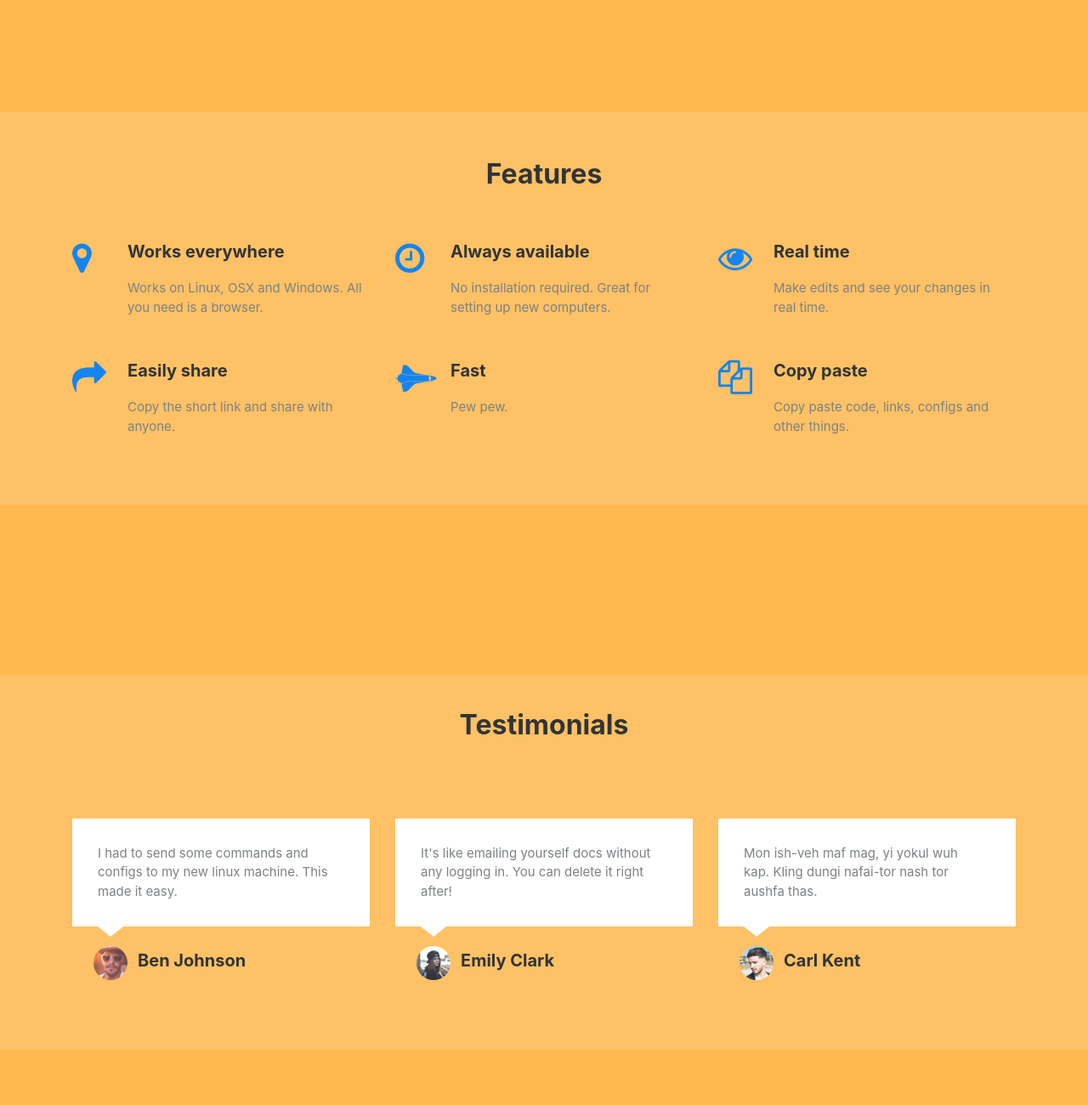
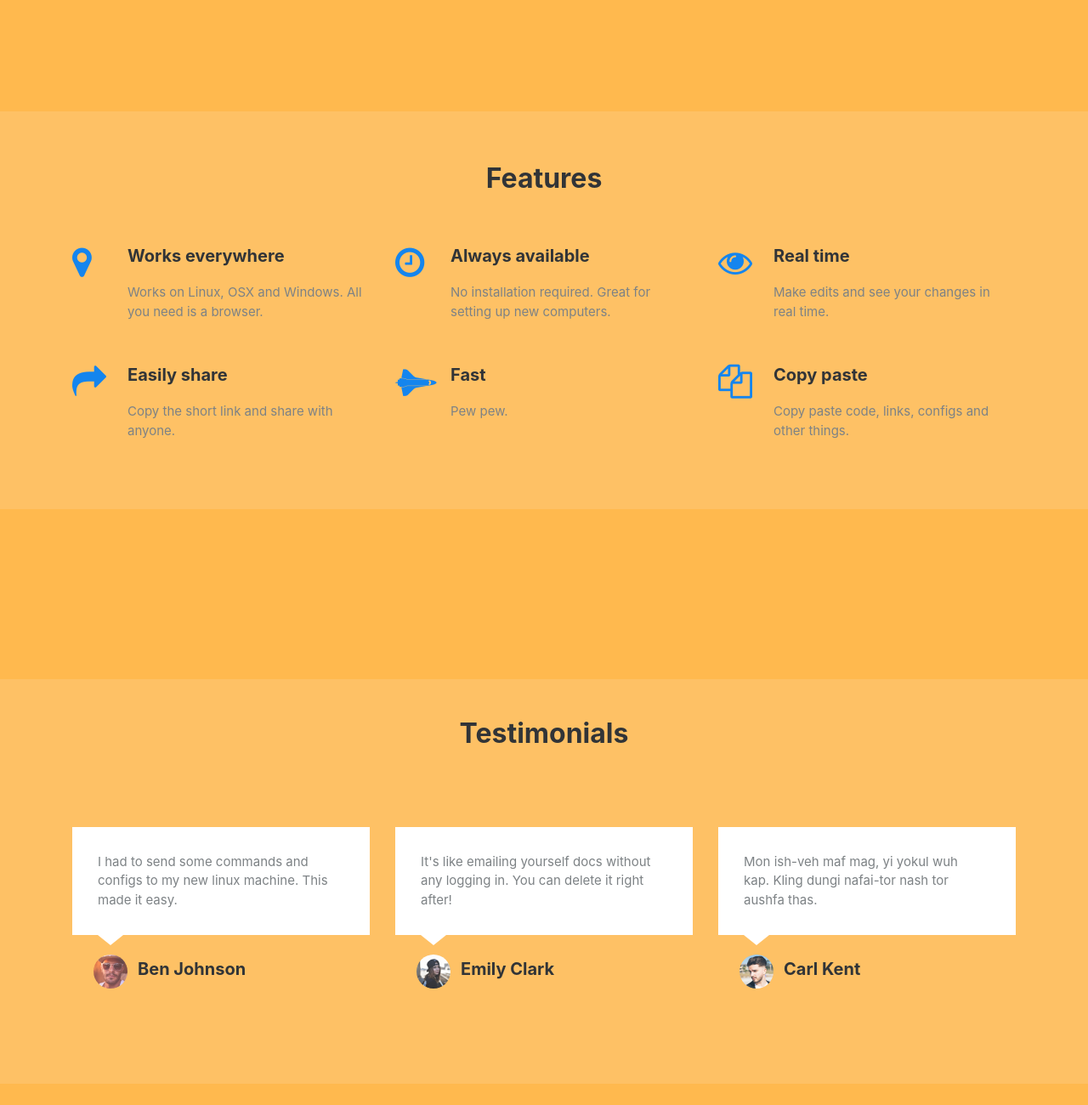
Before and after one commit to leon-do/sharetxt, a plain HTML site: page index.html in a window 1280 px wide. Shown: the part 1340-2640 px from the top of the page at 85% size. Drawn offline with Linux system fonts and the light colour scheme; a web font is replaced by a local one.

Commit message:
css center

```diff
--- a/index.html
+++ b/index.html
@@ -37,13 +37,13 @@
                 <h2 class="text-center" style="font-size: 24px;">no installation required</h2><a class="btn btn-primary btn-lg text-light" role="button" id="startButton">start</a></div>
         </div>
     </div>
-    <div class="features-clean" style="background-color: rgba(254,193,101,0.6);margin-top: 200px;padding-top: 40px;padding-bottom: 40px;">
-        <div class="container text-center" style="padding-top: 15px;"><img src="assets/img/sharetxt.gif"></div>
+    <div class="text-center features-clean" style="background-color: rgba(254,193,101,0.6);margin-top: 200px;padding-top: 40px;padding-bottom: 40px;">
+        <div class="container text-center" style="padding-top: 15px;"><img class="img-fluid" src="assets/img/sharetxt.gif"></div>
     </div>
-    <div class="features-clean" style="background-color: rgb(254,193,101);margin-top: 200px;">
+    <div class="features-clean" style="background-color: rgb(254,193,101);margin-top: 200px;padding-top: 45px;">
         <div class="container" style="padding-top: 15px;">
             <div class="intro">
-                <h2 class="text-center">Features</h2>
+                <h2 class="text-center" style="padding-top: 0px;">Features</h2>
             </div>
             <div class="row features">
                 <div class="col-sm-6 col-lg-4 item"><i class="fa fa-map-marker icon"></i>
@@ -74,9 +74,9 @@
         </div>
     </div>
     <div class="testimonials-clean" style="background-color: rgb(254,193,101);margin-top: 87px;">
-        <div class="container" style="margin-top: 200px;">
+        <div class="container" style="margin-top: 200px;padding-top: 45px;padding-bottom: 30px;">
             <div class="intro">
-                <h2 class="text-center">Testimonials </h2>
+                <h2 class="text-center" style="padding-top: 0px;">Testimonials </h2>
             </div>
             <div class="row people">
                 <div class="col-md-6 col-lg-4 item">
```
Also changed, not shown: 1 other file.
